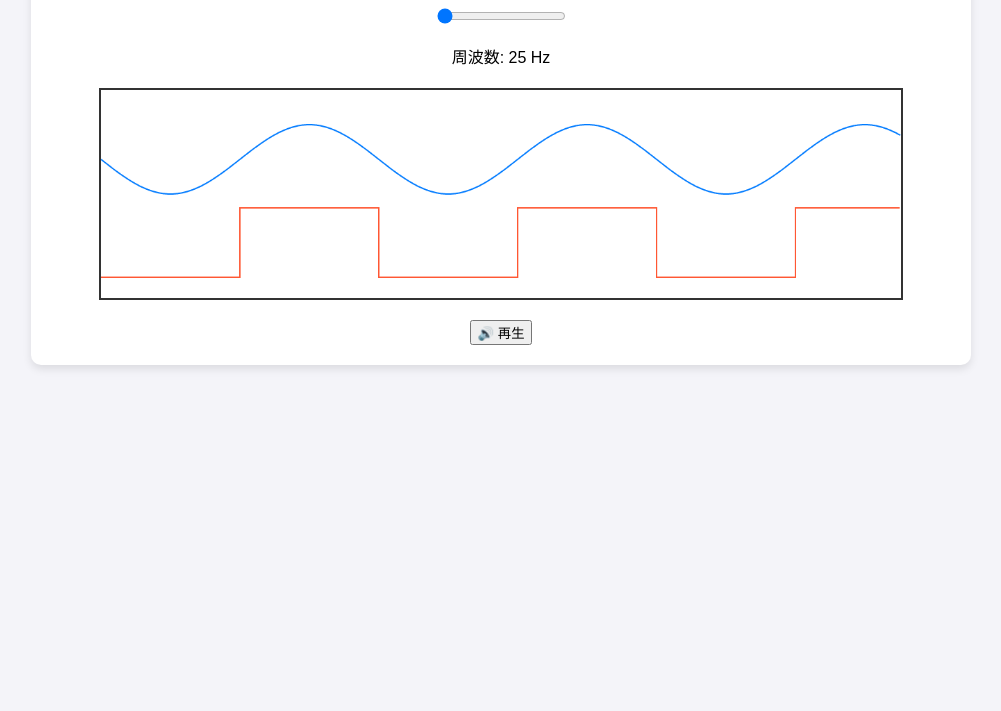
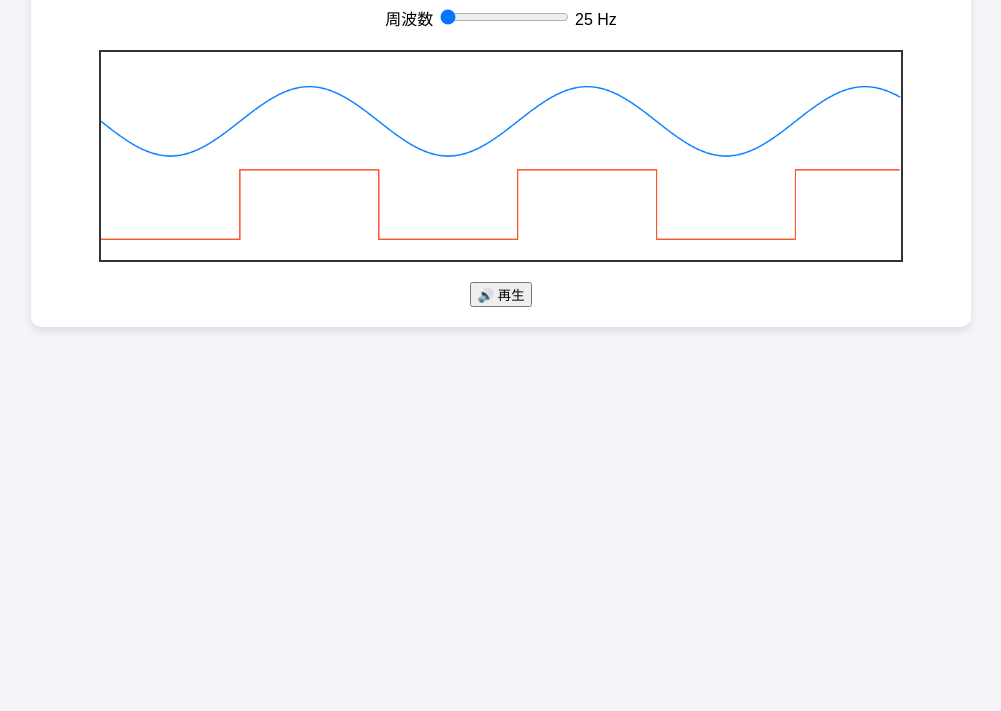
Before and after one commit to sakai-nao/digital-waveform, a plain HTML site: page index.html in a window 1280 px wide. Shown: the part 89-800 px from the top of the page, without its empty margins (139-1140 px from the left). Drawn offline with Linux system fonts and the light colour scheme.

Commit message:
Update index.html

```diff
--- a/index.html
+++ b/index.html
@@ -4,15 +4,17 @@
     <meta charset="UTF-8">
     <meta name="viewport" content="width=device-width, initial-scale=1.0">
     <title>音のデジタル化</title>
+    <link href="https://fonts.googleapis.com/css2?family=Roboto:wght@300;400;700&display=swap" rel="stylesheet">
     <link rel="stylesheet" href="style.css">
 </head>
 <body>
     <div class="container">
         <h2>音のデジタル化</h2>
         <div class="slider-container">
-            <input type="range" id="frequencySlider" min="25" max="2000" value="25" step="10">
+            <label for="frequencySlider">周波数</label>
+            <input type="range" id="frequencySlider" min="25" max="2000" value="25" step="10" class="slider">
+            <span id="freqValue" class="slider-value">25 Hz</span>
         </div>
-        <p>周波数: <span id="freqValue">25</span> Hz</p>
         <canvas id="waveCanvas"></canvas>
         <button id="playButton">🔊 再生</button>
     </div>
```
